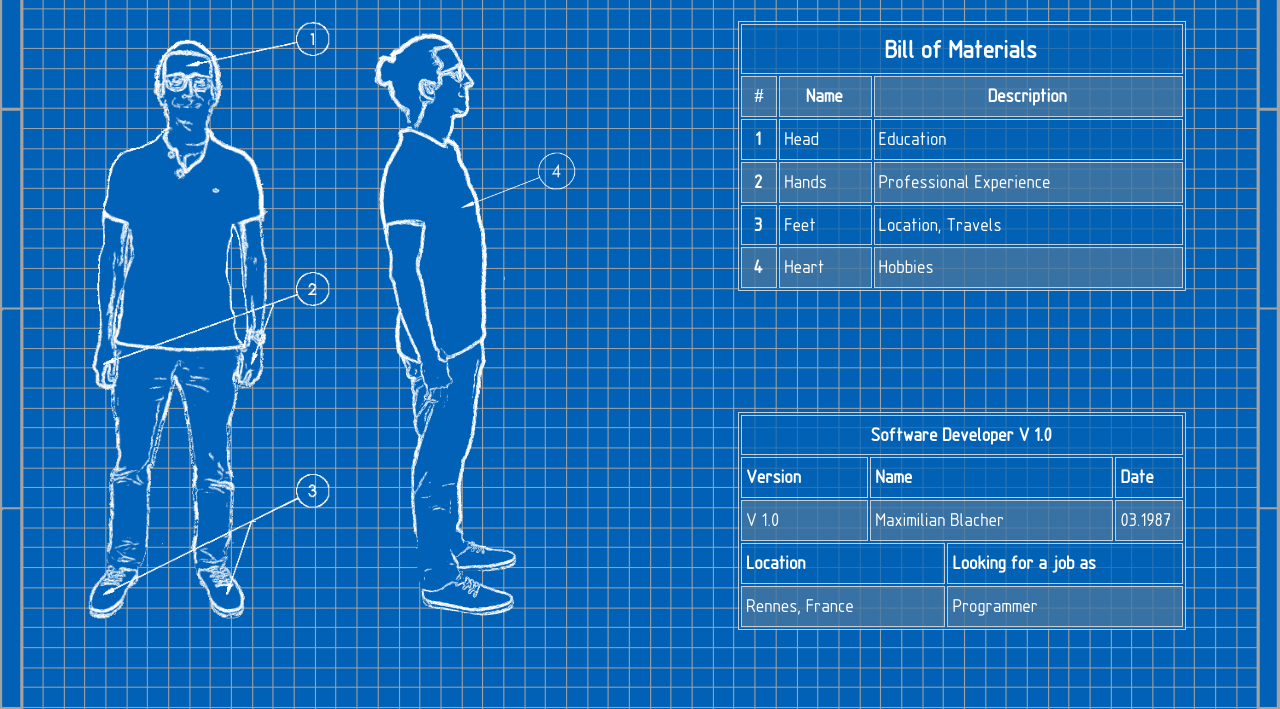
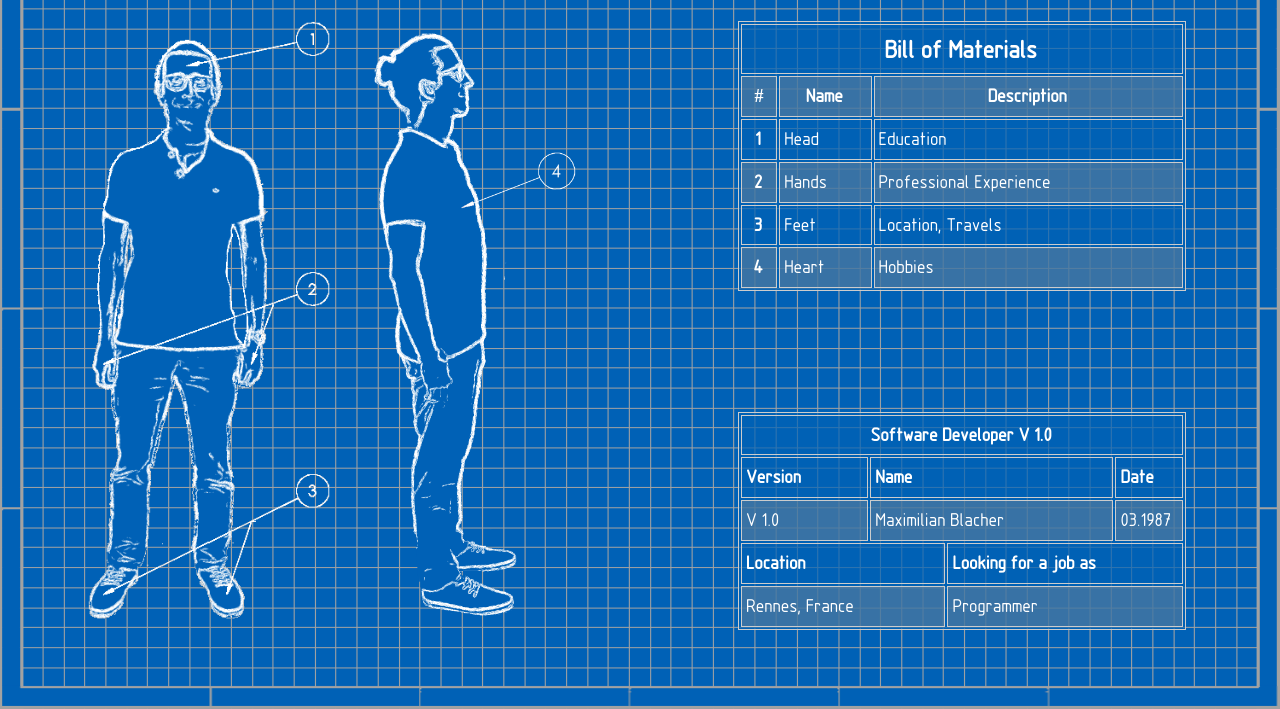
Before and after one commit to 3ng7n33r/3ng7n33r.github.io, a plain HTML site: page index.html in a window 1280 px wide. Shown: the part 91-800 px from the top of the page. Drawn offline with nearby package versions, Linux system fonts and the light colour scheme.

Commit message:
reintroduce bottom border

```diff
--- a/index.html
+++ b/index.html
@@ -29,6 +29,7 @@
 <body>
   <button onclick="scrollto('Assembly')" id="topBtn" title="Go to top">Top</button>
   <div id="top"><img src="img/header_6.png" style="width: 100vw" alt=""></div>
+  <div id="bottom"><img src="img/Footer_6.png" style="width: 100vw" alt=""></div>
   <!--------------Introduction------------>
   <section onscroll="scrollFunction()" class="page_section" id="Assembly">
     <div class="container">
```
